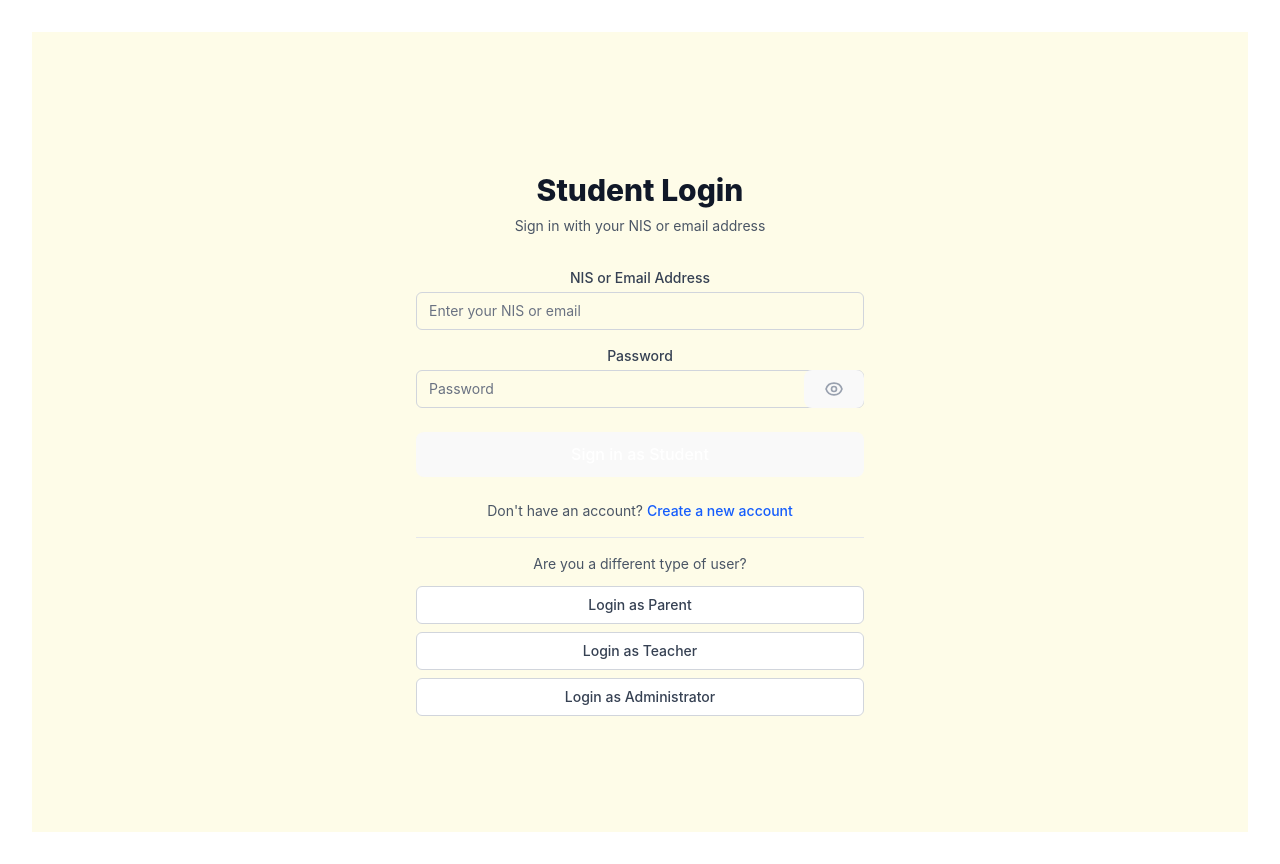
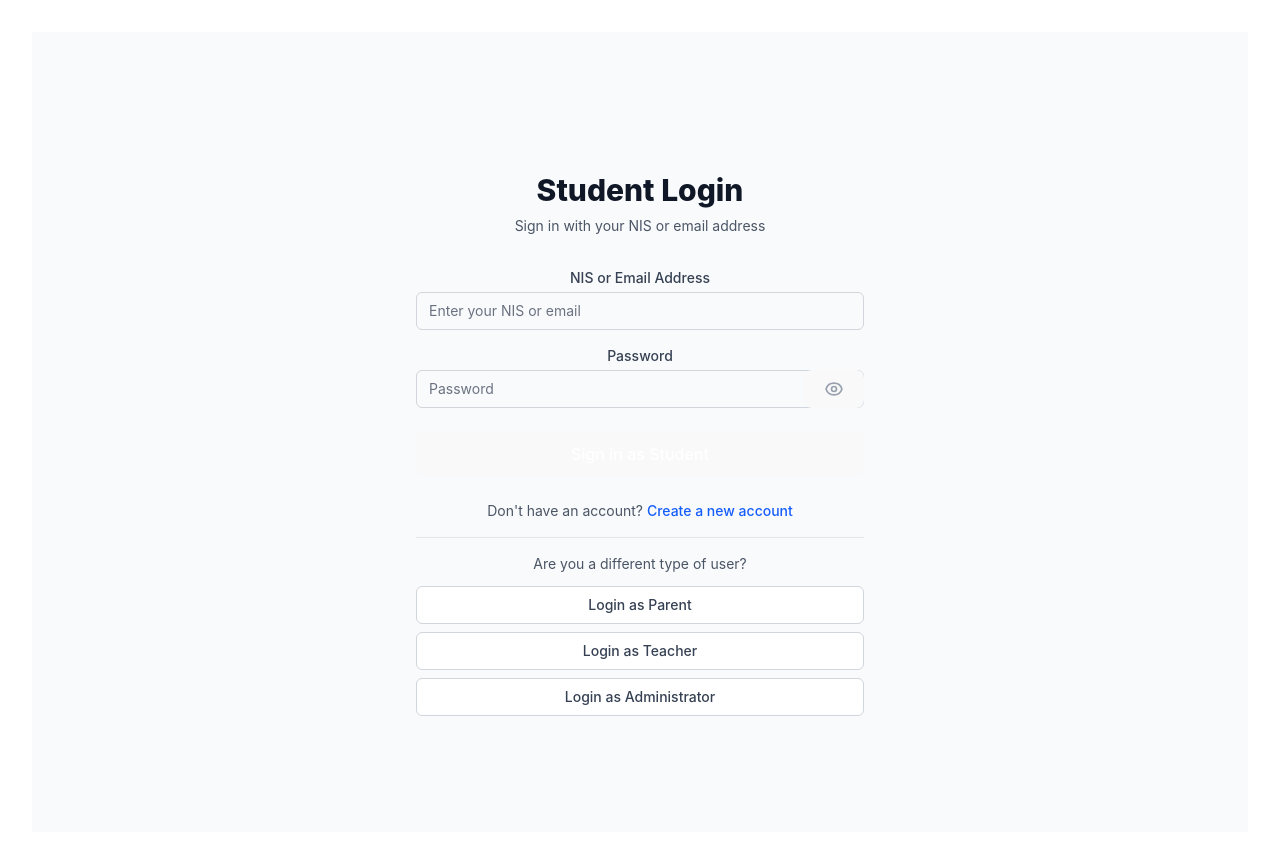
Before and after one commit to NikoWasNotAvailable/lemuel-eduspace-frontend, a React (Vite) app: page /login-student in a window 1280 px wide. Built offline with nearby package versions, Linux system fonts and the light colour scheme.

Commit message:
login [page

```diff
--- a/src/index.css
+++ b/src/index.css
@@ -32,6 +32,7 @@
   display: -webkit-box;
   -webkit-box-orient: vertical;
   -webkit-line-clamp: 2;
+  line-clamp: 2;
 }
 
 .line-clamp-3 {
@@ -39,6 +40,7 @@
   display: -webkit-box;
   -webkit-box-orient: vertical;
   -webkit-line-clamp: 3;
+  line-clamp: 3;
 }
 
 button {
--- a/src/pages/LoginStudent.jsx
+++ b/src/pages/LoginStudent.jsx
@@ -34,7 +34,7 @@
     };
 
     return (
-        <div className="min-h-screen flex items-center justify-center bg-yellow-50 py-12 px-4 sm:px-6 lg:px-8">
+        <div className="min-h-screen flex items-center justify-center bg-gray-50 py-12 px-4 sm:px-6 lg:px-8">
             <div className="max-w-md w-full space-y-8">
                 <div>
                     <h2 className="mt-6 text-center text-3xl font-extrabold text-gray-900">
```
